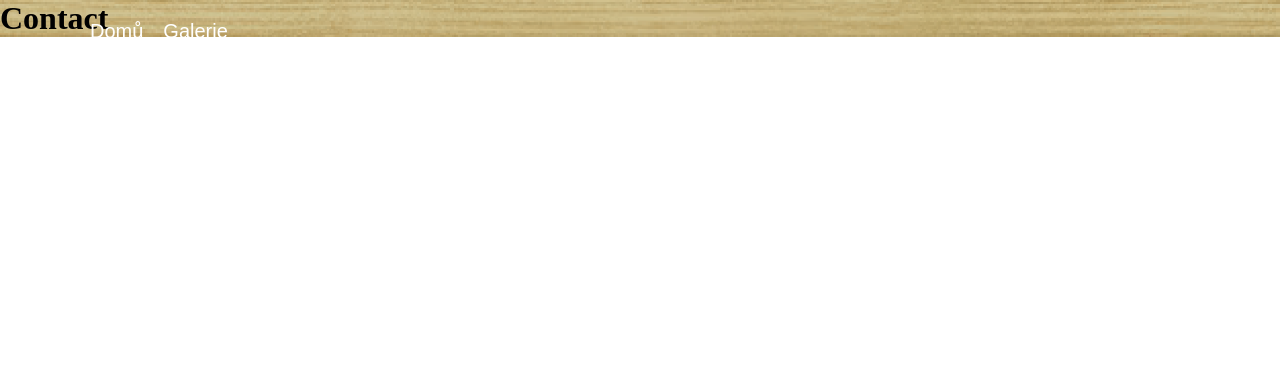
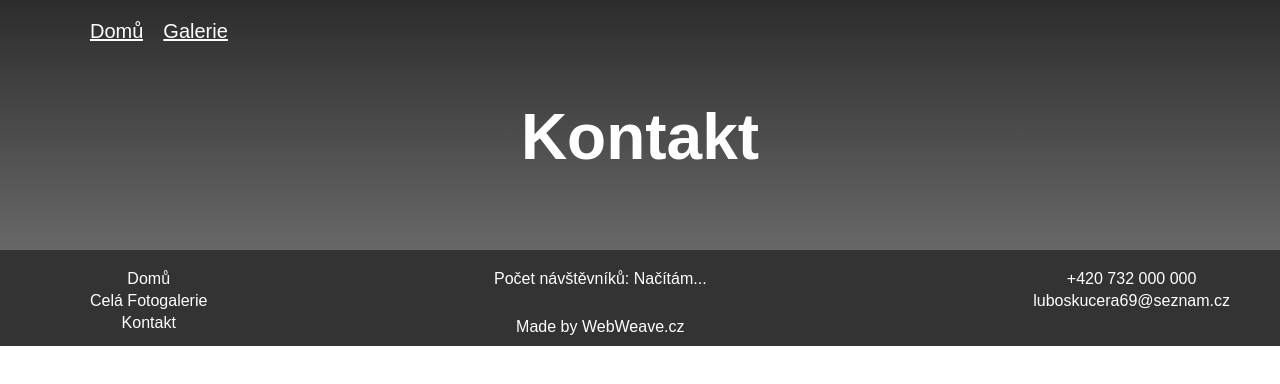
Before and after one commit to Flamchu/lubomirkucera, a React (Vite) app: page /kontakt in a window 1280 px wide. Shown: the top 384 px of the page. Built offline with nearby package versions, Linux system fonts and the light colour scheme; no server answers.

Commit message:
minor changes

```diff
--- a/src/components/Gallery.tsx
+++ b/src/components/Gallery.tsx
@@ -55,9 +55,9 @@ const Gallery: React.FC = () => {
 				<FullscreenImage src={image13} alt="Description of image 13" />
 				<FullscreenImage src={image14} alt="Description of image 14" />
 				<FullscreenImage src={image15} alt="Description of image 15" />
-				<FullscreenImage src={image16} alt="Description of image 16" />
 			</div>
 			<div className="gallery-column">
+				<FullscreenImage src={image16} alt="Description of image 16" />
 				<FullscreenImage src={image17} alt="Description of image 17" />
 				<FullscreenImage src={image18} alt="Description of image 18" />
 				<FullscreenImage src={image19} alt="Description of image 19" />
--- a/src/pages/Contact.tsx
+++ b/src/pages/Contact.tsx
@@ -1,7 +1,19 @@
+
+import Footer from "../components/Footer";
 import React from "react";
 
 const Contact: React.FC = () => {
-	return <h1>Contact</h1>;
+	return  (
+		<>
+			<div className="gallery-intro">
+				<div className="intro-text">
+					<h1>Kontakt</h1>
+				</div>
+			</div>
+			<Footer/>
+
+		</>
+	);
 };
 
 export default Contact;
--- a/src/pages/Galerie.tsx
+++ b/src/pages/Galerie.tsx
@@ -1,15 +1,20 @@
 import React from "react";
 import Gallery from "../components/Gallery";
 import { useScrollToTopAndNavigate } from "../hooks/scrollToTopAndNavigate";
+import "../scss/components/gallery.scss"
+import Footer from "../components/Footer";
+
 
 const Galerie: React.FC = () => {
 	const scrollToTopAndNavigate = useScrollToTopAndNavigate();
 
 	return (
 		<>
-			<section className="title">
-				<h1>Fotogalerie</h1>
-			</section>
+			<div className="gallery-intro">
+				<div className="intro-text">
+					<h1>Galerie</h1>
+				</div>
+			</div>
 
 			<main>
 				<Gallery />
@@ -20,6 +25,7 @@ const Galerie: React.FC = () => {
 					Zpět nahoru
 				</button>
 			</div>
+			<Footer/>
 		</>
 	);
 };
--- a/src/scss/components/gallery.scss
+++ b/src/scss/components/gallery.scss
@@ -1,32 +1,18 @@
-.title {
+.gallery-intro {
 	width: 100%;
-	margin-top: 120px;
+	height: 250px;
 	display: flex;
-	justify-content: center;
+	justify-content: space-evenly;
+	background: linear-gradient(#2c2c2c, #686868);
+	color: white;
+	font-family: sans-serif;
 
-	h1 {
-		font-size: 48px;
-		font-family: sans-serif;
-		color: white;
-	}
-}
 
-.gallery-wrapper {
-	display: flex;
-	flex-wrap: wrap;
-	width: 100%;
-	gap: 16px;
+	.intro-text {
+		margin-top: 100px;
 
-	.gallery-img-wrapper {
-		flex: 1 1 calc(50% - 16px);
-		display: flex;
-		justify-content: center;
-
-		img {
-			width: 60%;
-			height: auto;
-			max-width: 100%;
-			max-height: 100%;
+		h1 {
+			font-size: 64px;
 		}
 	}
 }
```
